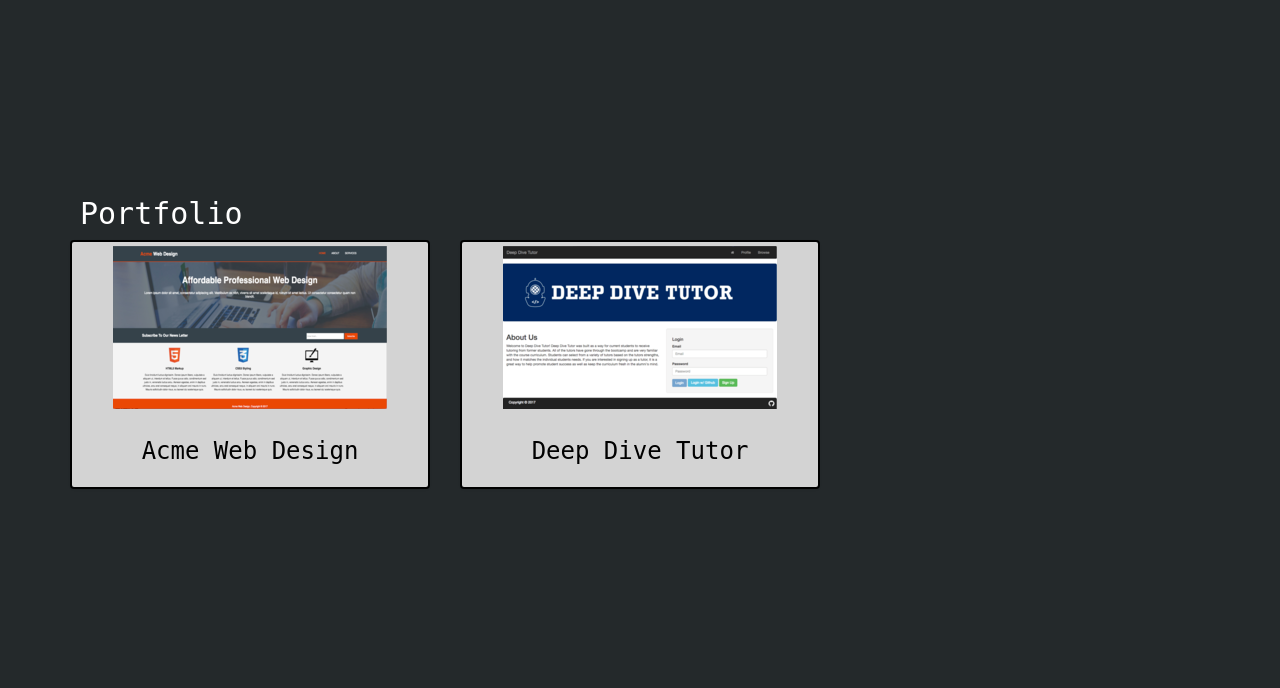
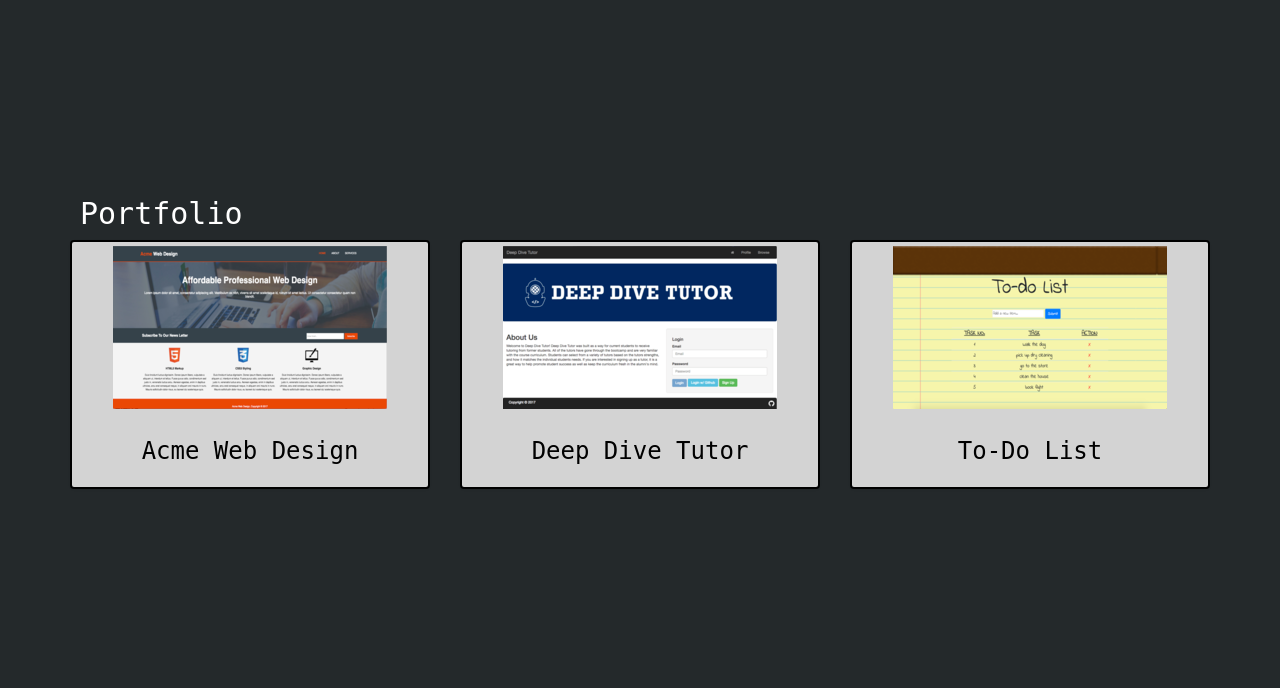
Before and after one commit to djackreuter/jack-reuter-pwp, a PHP site: page / in a window 1280 px wide. Shown: the part 1196-1884 px from the top of the page. Run offline with PHP 8.4, Linux system fonts and the light colour scheme; some libraries are stand-ins or nearby versions.

Commit message:
added to-do list project to portfolio

```diff
--- a/public_html/index.php
+++ b/public_html/index.php
@@ -149,6 +149,7 @@
 								</div><!-- /.caption -->
 							</div><!-- /.thumbnail -->
 						</div><!-- /.col-sm-6 col-md-4 -->
+
 						<div class="col-sm-6 col-md-4">
 							<!-- thumbnail images are 274 x 163 -->
 							<div class="thumbnail">
@@ -156,6 +157,17 @@
 									<img src="images/deepDiveTutor-small.png" alt="deep dive tutor"/></a>
 								<div class="caption">
 									<h3>Deep Dive Tutor</h3>
+								</div><!-- /.caption -->
+							</div><!-- /.thumbnail -->
+						</div><!-- /.col-sm-6 col-md-4 -->
+
+						<div class="col-sm-6 col-md-4">
+							<!-- thumbnail images are 274 x 163 -->
+							<div class="thumbnail">
+								<a href="images/todo-list.png" data-lightbox="images">
+									<img src="images/todo-list-small.png" alt="to-do list"/></a>
+								<div class="caption">
+									<h3>To-Do List</h3>
 								</div><!-- /.caption -->
 							</div><!-- /.thumbnail -->
 						</div><!-- /.col-sm-6 col-md-4 -->
```
Also changed, not shown: public_html/images/todo-list-small.png (added), public_html/images/todo-list.png (added).
